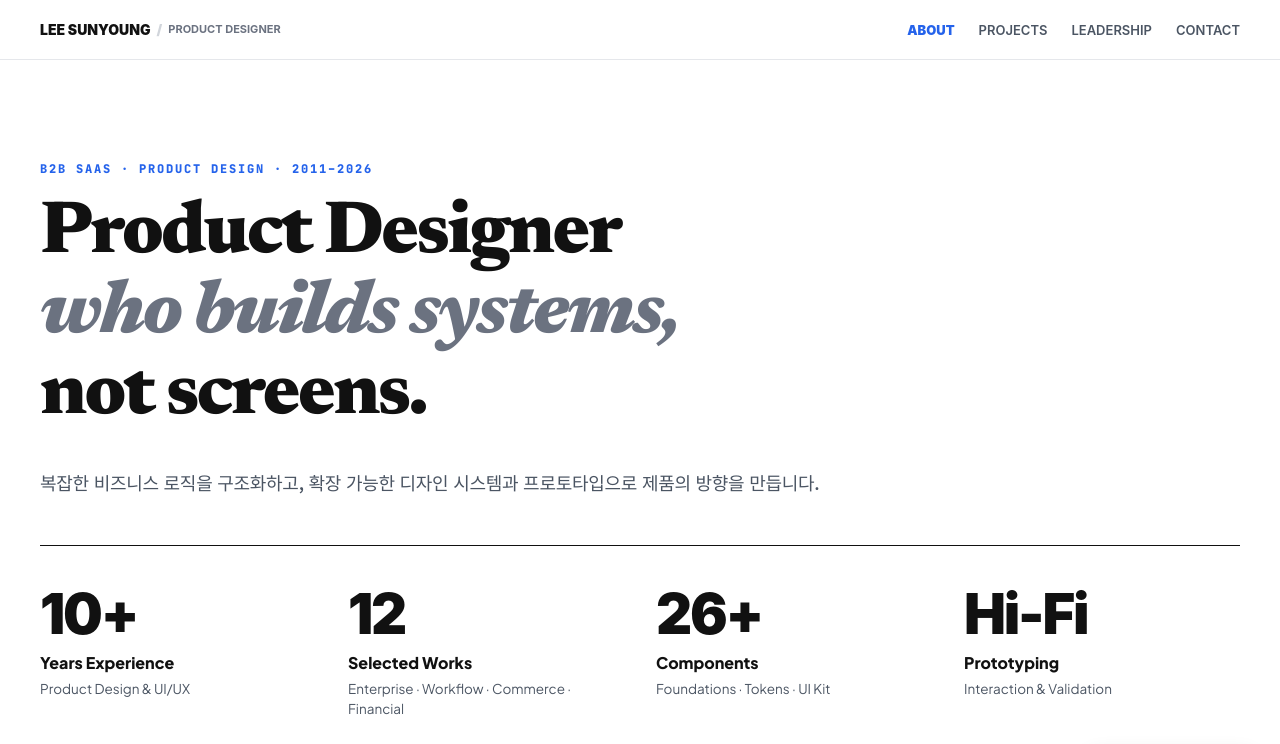
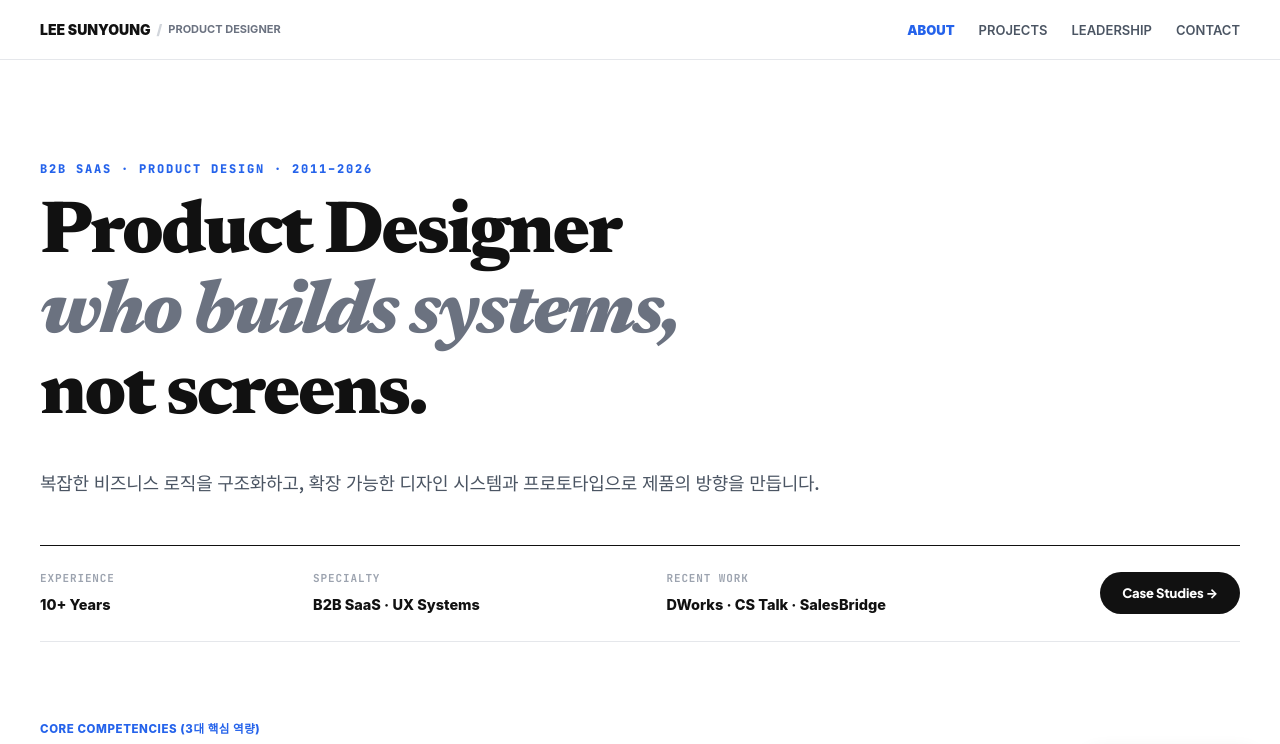
Before and after one commit to mobius38/sylee-portfolio, a React (Vite) app: page / in a window 1280 px wide. Shown: the top 744 px of the page. Built offline with nearby package versions, Linux system fonts and the light colour scheme; the HTML template or start-up script is replaced by a standard one.

Commit message:
refactor: replace bulky metric cards with sleek 4-column meta bar for perfect visual balance

```diff
--- a/src/components/sections/HeroProfileSection.tsx
+++ b/src/components/sections/HeroProfileSection.tsx
@@ -67,13 +67,6 @@ export function HeroProfileSection({
 
   // 🌟 썸네일 호버 상태 (좌표는 state에 두지 않고 ref를 통해 DOM 직접 조작하여 60fps 보장)
   const [hoveredProject, setHoveredProject] = useState<{ id: string } | null>(null);
-
-  const metrics = [
-    { num: "10+", label: "Years Experience", sub: "Product Design & UI/UX" },
-    { num: "12", label: "Selected Works", sub: "Enterprise · Workflow · Commerce · Financial" },
-    { num: "26+", label: "Components", sub: "Foundations · Tokens · UI Kit" },
-    { num: "Hi-Fi", label: "Prototyping", sub: "Interaction & Validation" },
-  ];
 
   // 15-Year 10-Month Career Timeline (Clean Recruiter-Friendly Structure)
   const timelineMilestones = [
@@ -247,44 +240,73 @@ export function HeroProfileSection({
         </p>
       </div>
 
-      {/* 3. Hero Metrics Structure Bar */}
+      {/* 2. Sleek Meta Bar (시안과 1:1 완벽 일치: 심플 & 완벽한 밸런스) */}
       <div
         style={{
           display: "grid",
-          gridTemplateColumns: isMobile ? "repeat(2, 1fr)" : "repeat(4, 1fr)",
-          gap: isMobile ? "24px 16px" : "32px",
+          gridTemplateColumns: isMobile ? "1fr 1fr" : "1.2fr 1.6fr 2fr auto",
+          alignItems: "center",
+          gap: isMobile ? "20px 16px" : "32px",
           borderTop: "1px solid #111111",
           borderBottom: "1px solid #E5E7EB",
-          padding: isMobile ? "28px 0" : "40px 0",
+          padding: isMobile ? "20px 0" : "24px 0",
           marginBottom: isMobile ? "48px" : "72px",
-          ...getRevealStyle(400),
+          ...getRevealStyle(300),
         }}
       >
-        {metrics.map((m, idx) => (
-          <div key={idx} className="about-metric-card">
-            <span
-              className="about-metric-num"
-              style={{
-                fontFamily: "'Inter', -apple-system, BlinkMacSystemFont, 'Pretendard', sans-serif",
-                fontSize: isMobile ? "32px" : "56px",
-                fontWeight: 900,
-                color: "#111111",
-                letterSpacing: "-0.04em",
-                display: "block",
-                lineHeight: 1,
-                marginBottom: "8px",
-              }}
-            >
-              {m.num}
-            </span>
-            <strong className="about-metric-label" style={{ fontSize: isMobile ? "14px" : "16px", color: "#111111", fontWeight: 800, display: "block", marginBottom: "4px" }}>
-              {m.label}
-            </strong>
-            <span className="about-metric-sub" style={{ fontSize: isMobile ? "12.5px" : "13.5px", color: "#4B5563", lineHeight: 1.45, display: "block" }}>
-              {m.sub}
-            </span>
-          </div>
-        ))}
+        <div>
+          <span style={{ fontFamily: "'JetBrains Mono', monospace", fontSize: "11px", fontWeight: 700, color: "#9CA3AF", letterSpacing: "0.08em", display: "block", marginBottom: "4px" }}>
+            EXPERIENCE
+          </span>
+          <span style={{ fontFamily: "'Inter', sans-serif", fontSize: "14.5px", fontWeight: 800, color: "#111111" }}>
+            10+ Years
+          </span>
+        </div>
+        <div>
+          <span style={{ fontFamily: "'JetBrains Mono', monospace", fontSize: "11px", fontWeight: 700, color: "#9CA3AF", letterSpacing: "0.08em", display: "block", marginBottom: "4px" }}>
+            SPECIALTY
+          </span>
+          <span style={{ fontFamily: "'Inter', sans-serif", fontSize: "14.5px", fontWeight: 800, color: "#111111" }}>
+            B2B SaaS · UX Systems
+          </span>
+        </div>
+        <div>
+          <span style={{ fontFamily: "'JetBrains Mono', monospace", fontSize: "11px", fontWeight: 700, color: "#9CA3AF", letterSpacing: "0.08em", display: "block", marginBottom: "4px" }}>
+            RECENT WORK
+          </span>
+          <span style={{ fontFamily: "'Inter', sans-serif", fontSize: "14.5px", fontWeight: 800, color: "#111111" }}>
+            DWorks · CS Talk · SalesBridge
+          </span>
+        </div>
+        <div style={{ gridColumn: isMobile ? "span 2" : "auto", display: "flex", justifyContent: isMobile ? "flex-start" : "flex-end" }}>
+          <a
+            href="#projects"
+            style={{
+              display: "inline-flex",
+              alignItems: "center",
+              gap: "8px",
+              backgroundColor: "#111111",
+              color: "#FFFFFF",
+              padding: "11px 22px",
+              borderRadius: "9999px",
+              fontSize: "13px",
+              fontWeight: 800,
+              letterSpacing: "-0.01em",
+              textDecoration: "none",
+              transition: "all 0.2s cubic-bezier(0.16, 1, 0.3, 1)",
+            }}
+            onMouseEnter={(e) => {
+              e.currentTarget.style.backgroundColor = "#2563EB";
+              e.currentTarget.style.transform = "translateY(-2px)";
+            }}
+            onMouseLeave={(e) => {
+              e.currentTarget.style.backgroundColor = "#111111";
+              e.currentTarget.style.transform = "translateY(0)";
+            }}
+          >
+            Case Studies →
+          </a>
+        </div>
       </div>
 
       {/* 4. 3 Core Competencies */}
```
